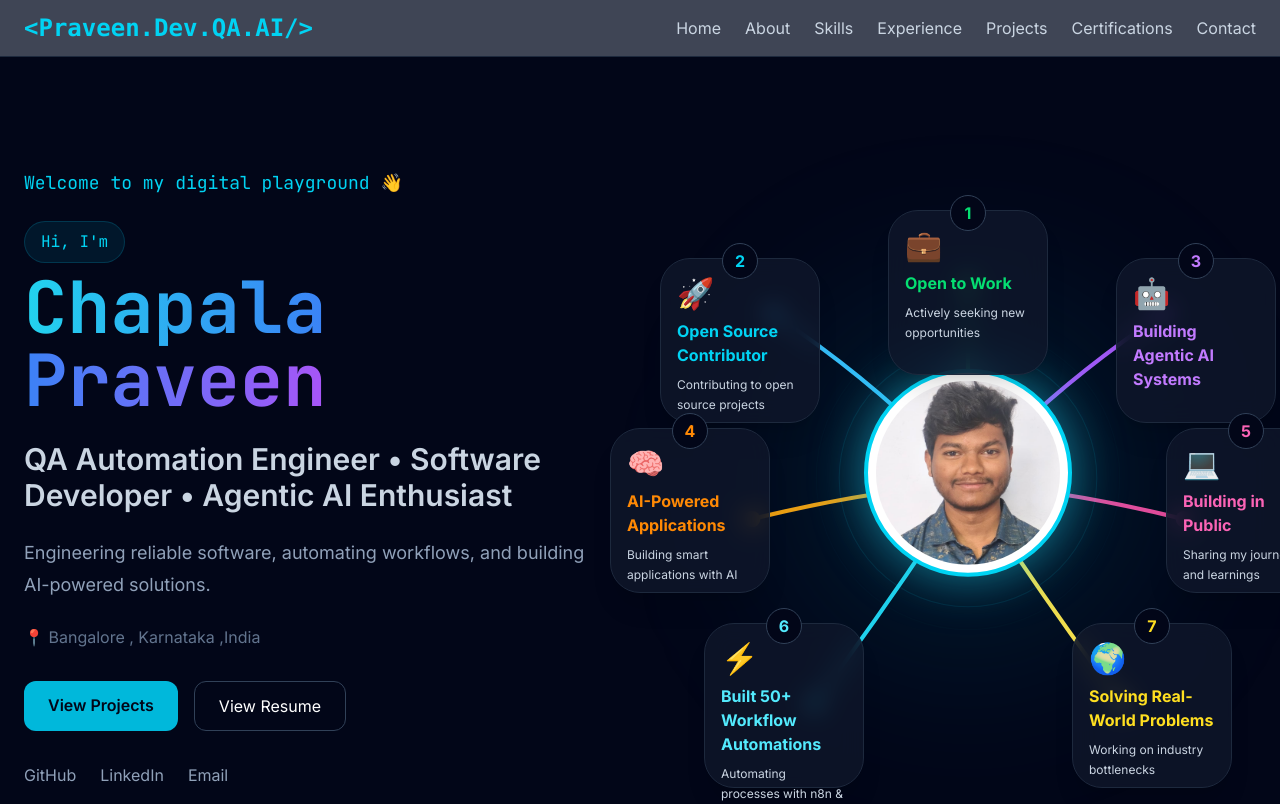
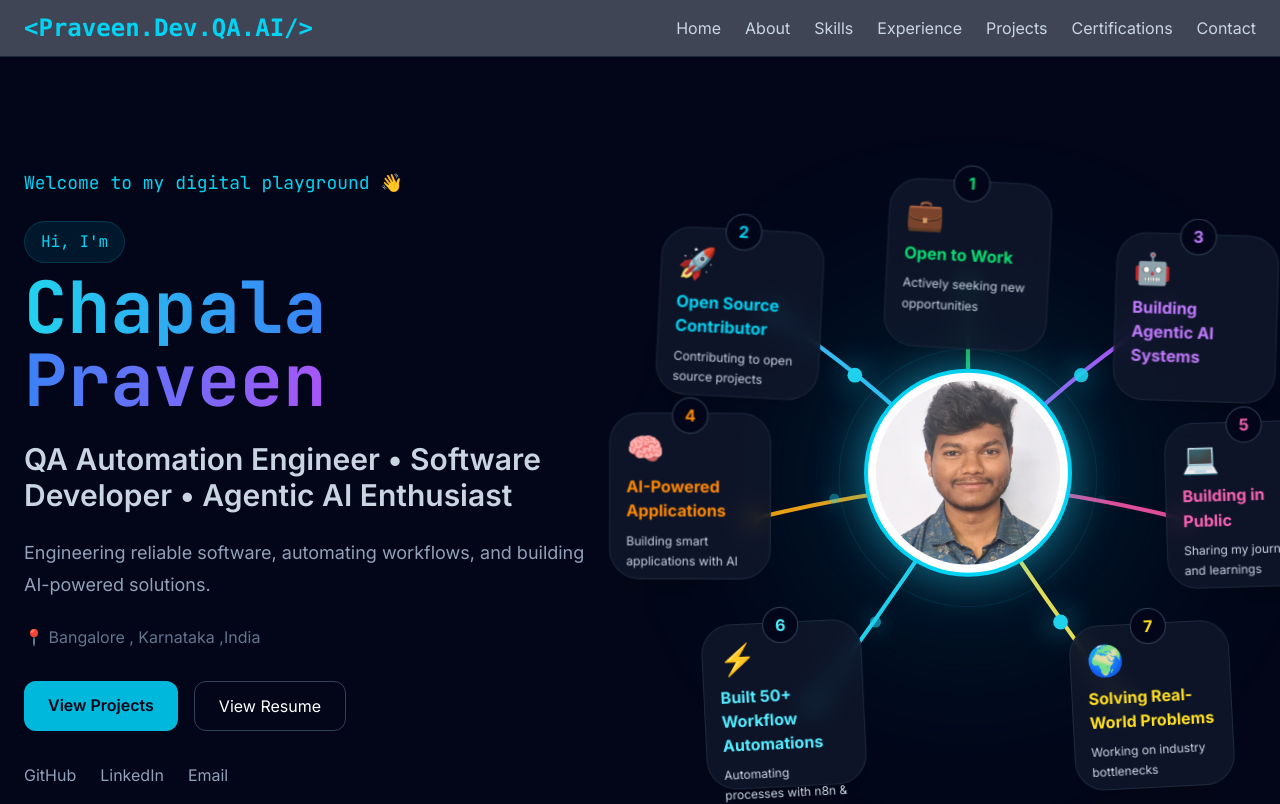
Before and after one commit to praveenchapala/Master-Portfolio, a React (Vite) app in the folder portfolio-app/: page / in a window 1280 px wide. Shown: the top 804 px of the page. Built offline with nearby package versions, Linux system fonts and the light colour scheme.

Commit message:
Added some changes

```diff
--- a/portfolio-app/index.html
+++ b/portfolio-app/index.html
@@ -6,7 +6,7 @@
     <link
       rel="icon"
       type="image/png"
-      href="C:\Users\prave\Professional-Portfolio\portfolio-app\public\LogoPortfolio.png"
+      href="/LogoPortfolio.png"
     />
 
     <meta
--- a/portfolio-app/src/components/hero/HeroNetwork.jsx
+++ b/portfolio-app/src/components/hero/HeroNetwork.jsx
@@ -1,10 +1,44 @@
 import HeroImage from "./HeroImage";
 import NetworkNode from "./NetworkNode";
+import { motion } from "framer-motion";
+
+function FlowDot({
+  cx,
+  cy,
+  duration = 3,
+  delay = 0,
+}) {
+  return (
+    <motion.circle
+      cx={cx}
+      cy={cy}
+      r="6"
+      fill="#22d3ee"
+      style={{
+        filter:
+          "drop-shadow(0 0 12px #22d3ee)",
+      }}
+      initial={{
+        opacity: 0,
+        scale: 0,
+      }}
+      animate={{
+        opacity: [0, 1, 1, 0],
+        scale: [0.5, 1.2, 1.2, 0.5],
+      }}
+      transition={{
+        duration,
+        repeat: Infinity,
+        delay,
+        ease: "linear",
+      }}
+    />
+  );
+}
 
 function HeroNetwork() {
   return (
     <div className="relative w-[600px] h-[600px]">
-
       {/* SVG Branches */}
       <svg
         className="absolute inset-0 w-full h-full"
@@ -66,20 +100,64 @@ function HeroNetwork() {
           fill="none"
         />
 
-        {/* Glow Dots */}
+        {/* End Dots */}
         <circle cx="280" cy="90" r="8" fill="#22c55e" />
+        <circle cx="90" cy="120" r="8" fill="#38bdf8" />
+        <circle cx="470" cy="120" r="8" fill="#a855f7" />
+        <circle cx="70" cy="320" r="8" fill="#f59e0b" />
+        <circle cx="490" cy="320" r="8" fill="#ec4899" />
+        <circle cx="130" cy="500" r="8" fill="#22d3ee" />
+        <circle cx="430" cy="500" r="8" fill="#fde047" />
 
-<circle cx="90" cy="120" r="8" fill="#38bdf8" />
+        {/* Animated Flow Dots */}
+        <FlowDot
+          cx="280"
+          cy="170"
+          duration={2.5}
+          delay={0}
+        />
 
-<circle cx="470" cy="120" r="8" fill="#a855f7" />
+        <FlowDot
+          cx="170"
+          cy="180"
+          duration={3}
+          delay={0.5}
+        />
 
-<circle cx="70" cy="320" r="8" fill="#f59e0b" />
+        <FlowDot
+          cx="390"
+          cy="180"
+          duration={3}
+          delay={1}
+        />
 
-<circle cx="490" cy="320" r="8" fill="#ec4899" />
+        <FlowDot
+          cx="150"
+          cy="300"
+          duration={3}
+          delay={1.5}
+        />
 
-<circle cx="130" cy="500" r="8" fill="#22d3ee" />
+        <FlowDot
+          cx="410"
+          cy="300"
+          duration={3}
+          delay={2}
+        />
 
-<circle cx="430" cy="500" r="8" fill="#fde047" />
+        <FlowDot
+          cx="190"
+          cy="420"
+          duration={3}
+          delay={2.5}
+        />
+
+        <FlowDot
+          cx="370"
+          cy="420"
+          duration={3}
+          delay={3}
+        />
       </svg>
 
       {/* Center Profile Image */}
@@ -96,12 +174,9 @@ function HeroNetwork() {
       </div>
 
       {/* Nodes */}
-
-      {/* Nodes */}
-{/* Nodes */}
-
       <NetworkNode
         number="1"
+        delay={0}
         icon="💼"
         title="Open to Work"
         description="Actively seeking new opportunities"
@@ -111,6 +186,7 @@ function HeroNetwork() {
 
       <NetworkNode
         number="2"
+        delay={0.3}
         icon="🚀"
         title="Open Source Contributor"
         description="Contributing to open source projects"
@@ -120,6 +196,7 @@ function HeroNetwork() {
 
       <NetworkNode
         number="3"
+        delay={0.6}
         icon="🤖"
         title="Building Agentic AI Systems"
         color="text-purple-400"
@@ -128,6 +205,7 @@ function HeroNetwork() {
 
       <NetworkNode
         number="4"
+        delay={0.9}
         icon="🧠"
         title="AI-Powered Applications"
         description="Building smart applications with AI"
@@ -137,6 +215,7 @@ function HeroNetwork() {
 
       <NetworkNode
         number="5"
+        delay={1.2}
         icon="💻"
         title="Building in Public"
         description="Sharing my journey and learnings"
@@ -146,6 +225,7 @@ function HeroNetwork() {
 
       <NetworkNode
         number="6"
+        delay={1.5}
         icon="⚡"
         title="Built 50+ Workflow Automations"
         description="Automating processes with n8n & AI"
@@ -155,6 +235,7 @@ function HeroNetwork() {
 
       <NetworkNode
         number="7"
+        delay={1.8}
         icon="🌍"
         title="Solving Real-World Problems"
         description="Working on industry bottlenecks"
--- a/portfolio-app/src/components/hero/NetworkNode.jsx
+++ b/portfolio-app/src/components/hero/NetworkNode.jsx
@@ -1,3 +1,5 @@
+import { motion } from "framer-motion";
+
 function NetworkNode({
   number,
   icon,
@@ -5,11 +7,29 @@ function NetworkNode({
   description,
   color,
   className,
+  delay = 0,
 }) {
   return (
     <div
       className={`
         absolute
+        ${className}
+      `}
+    >
+      <motion.div
+  animate={{
+    y: [0, -28, 0],
+    rotate: [-3, 3, -3],
+    scale: [1, 1.02, 1],
+  }}
+  transition={{
+    duration: 3.2,
+    repeat: Infinity,
+    ease: "easeInOut",
+    delay,
+  }}
+
+        className="
           w-[160px]
           h-[165px]
           bg-slate-900/80
@@ -28,8 +48,7 @@ function NetworkNode({
           hover:scale-105
           hover:border-slate-700
           hover:shadow-cyan-500/20
-        ${className}
-      `}
+        "
       >
         {/* Number Badge */}
         <div
@@ -56,7 +75,13 @@ function NetworkNode({
         </div>
 
         {/* Icon */}
-      <div className={`text-3xl mb-2 ${color}`}>
+        <div
+          className={`
+            text-3xl
+            mb-2
+            ${color}
+          `}
+        >
           {icon}
         </div>
 
@@ -77,6 +102,7 @@ function NetworkNode({
         <p className="text-slate-300 text-xs leading-5">
           {description}
         </p>
+      </motion.div>
     </div>
   );
 }
```
Lines whose indentation alone changed are shown as unchanged.
